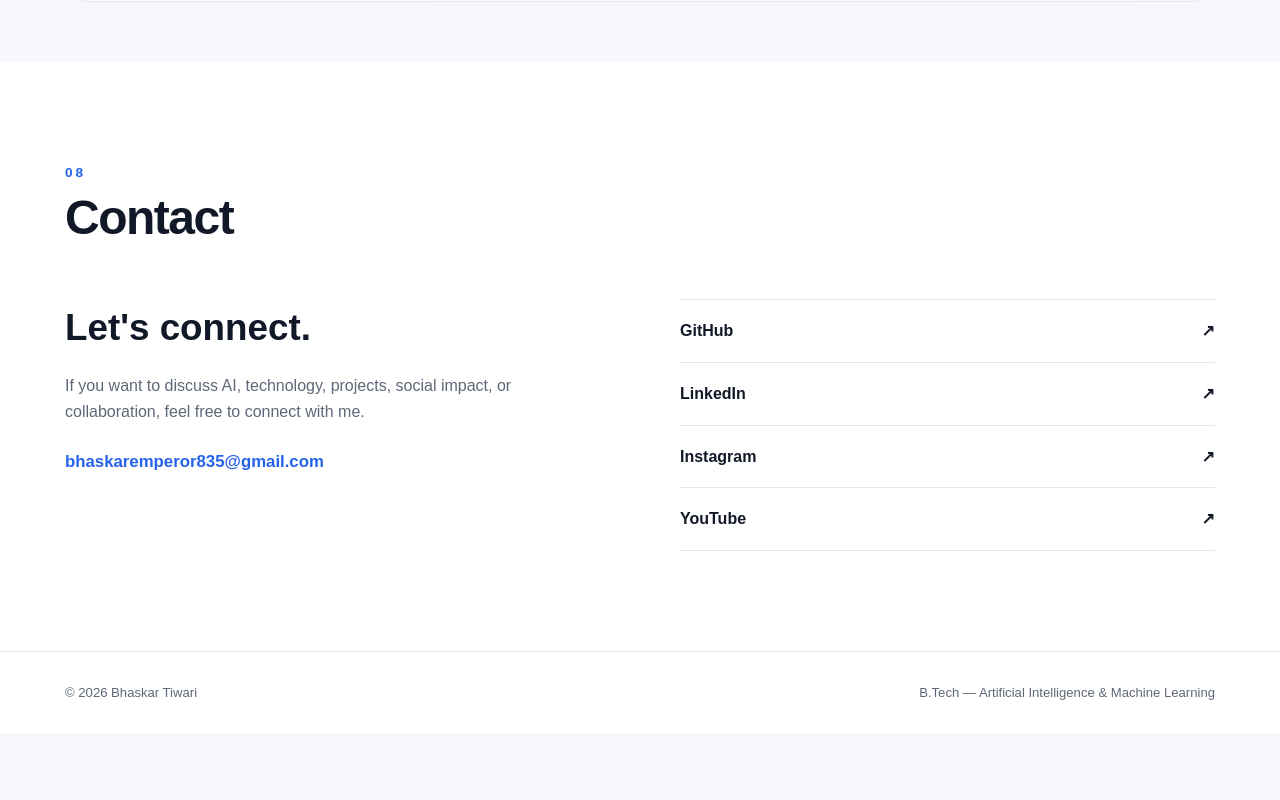
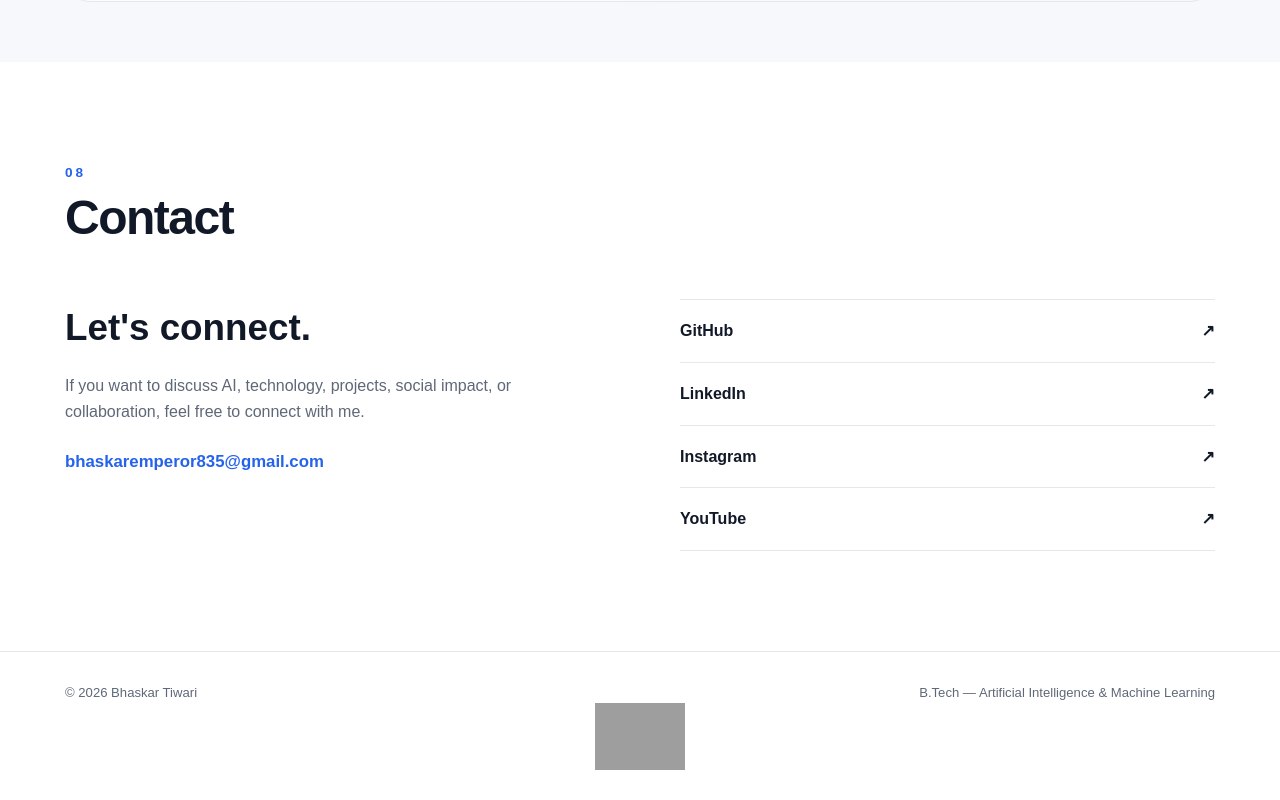
Before and after one commit to bhaskar-advait/My-Portfolio, a plain HTML site: page index.html in a window 1280 px wide. Shown: the part 6203-7003 px from the top of the page. Before the commit the page ends 6936 px from the top, so only its background shows below. Drawn offline with Linux system fonts and the light colour scheme; grey boxes are pictures that could not be loaded.

Commit message:
Update index.html

```diff
--- a/index.html
+++ b/index.html
@@ -733,11 +733,15 @@
 
                     <h2>
                         Technology should serve humanity.
+
                     </h2>
 
                     <p>
                         I am moving towards technology because I don't want AI and data science to remain just tools for profit or entertainment. My goal is to build solutions that are not only smart but also socially aware and impactful. Technology becomes meaningful when it is used for humanity.
+
+
                     </p>
+
 
                 </div>
 
@@ -822,6 +826,7 @@
 
         </section>
 
+
     </main>
 
 
@@ -841,6 +846,15 @@
 
         </div>
 
+<section> <center>
+    <a href="https://bhaskar-advait.github.io/BhaskarAdvait-Mission/" target="_blank">
+        <img src="https://img.freepik.com/premium-vector/target-icon-mission-icon-about-business-strategies-concept_122317-81.jpg?semt=ais_hybrid" height="7%" width="7%" alt="BhaskarAdvait Mission">
+    </a> </center>
+</section>
+
+
+
+
     </footer>
 
 
```
